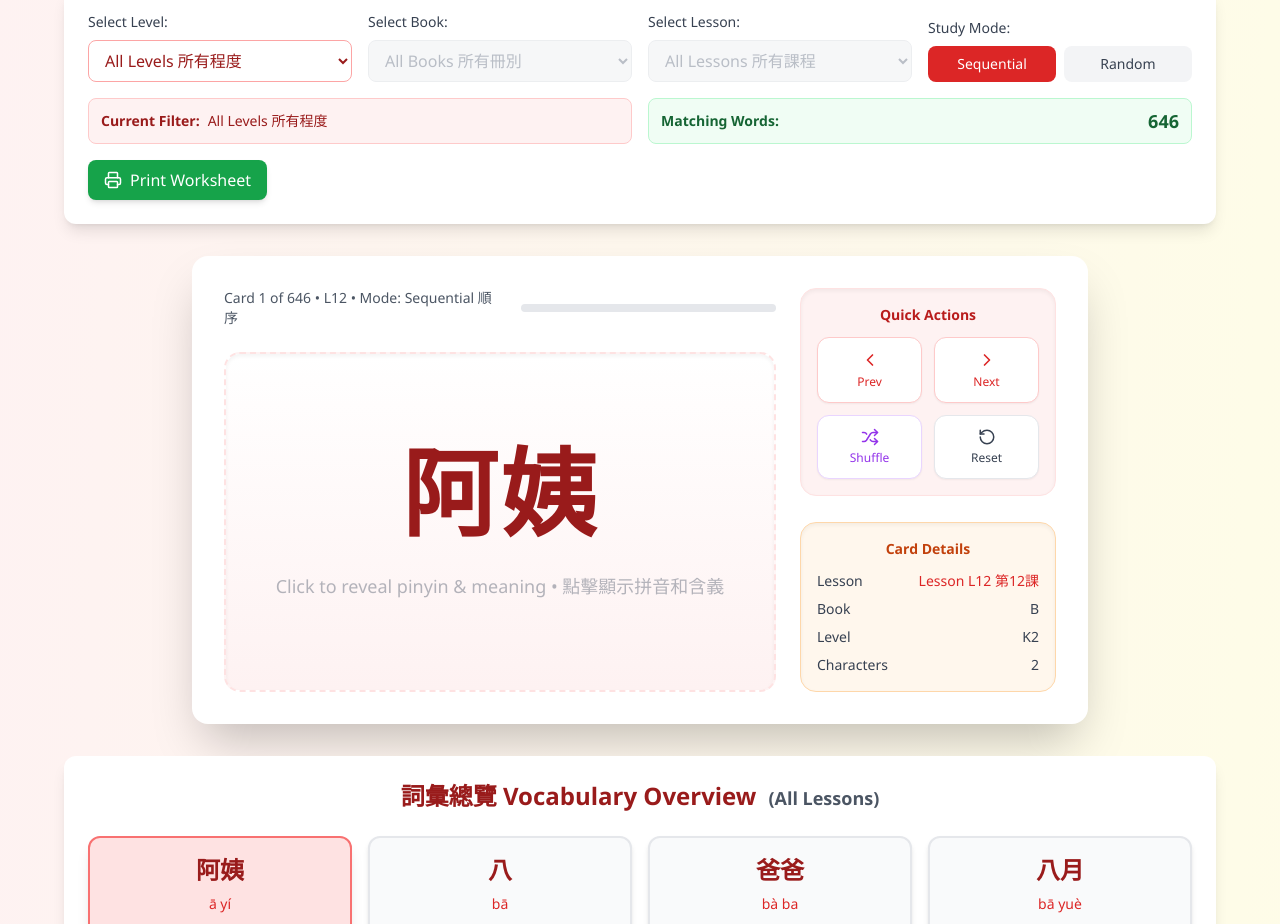
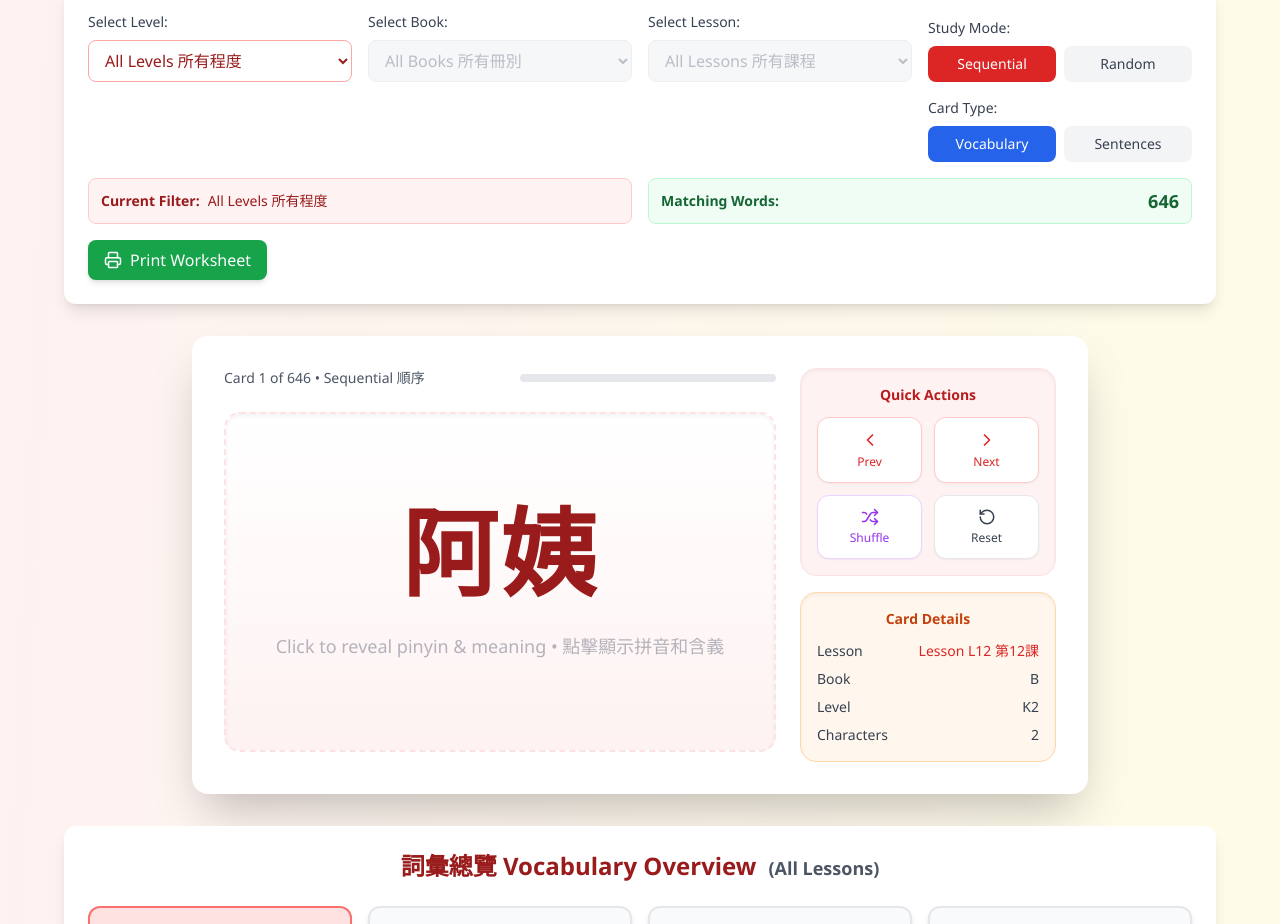
Before and after one commit to william10000/traditional-chinese-study, a React (Vite) app: page / in a window 1280 px wide. Shown: the part 200-1124 px from the top of the page. Built offline with nearby package versions, Linux system fonts and the light colour scheme.

Commit message:
sentence mode

```diff
--- a/src/components/ChineseLearningApp.tsx
+++ b/src/components/ChineseLearningApp.tsx
@@ -28,6 +28,108 @@ const formatLessonLabel = (lesson: string) => {
 
 /* Moved to ../data/vocabulary */
 
+const lessonRank = (lesson: string) => {
+  const l = lesson.trim();
+  const m = l.match(/^L(\d+)$/i);
+  if (m) return parseInt(m[1], 10);
+  const t = l.match(/^Test(\d+)$/i);
+  if (t) return 100 + parseInt(t[1], 10);
+  return Number.MAX_SAFE_INTEGER;
+};
+
+type SentenceCard = { characters: string; pinyin: string; english: string };
+
+const buildSentenceCards = (
+  available: typeof VOCABULARY,
+  desiredCount = 24
+): SentenceCard[] => {
+  if (!available.length) return [];
+
+  const byChars = new Map(available.map(w => [w.characters, w] as const));
+
+  const pick = <T,>(arr: T[]) => (arr.length ? arr[Math.floor(Math.random() * arr.length)] : undefined);
+
+  const fromChars = (chars: string[]) => chars.map(c => byChars.get(c)).filter(Boolean) as typeof available;
+
+  const subjects = fromChars([
+    '我','你','他','她','我們','你們','他們','媽媽','爸爸','老師','同學','小朋友','王','李大文','林東明','陳心美','張莉','方友朋'
+  ]);
+  const advs = fromChars(['很','也','都']);
+  const verbsTransitive = fromChars(['喜歡','吃','喝','看','買','要']);
+  const verbObjects = fromChars(['跑步','跳舞','聽音樂','看書','看電視','打球','游泳']);
+  const objects = fromChars([
+    '蘋果','麵包','牛奶','書','中文','巧克力','披薩','蛋糕','香蕉','水果','照片','手機','校車','學校','公園','超級市場','果汁','湯','糖果','魚','玉米','米','麵'
+  ]);
+  const adjectives = fromChars(['冷','熱','漂亮','高興','舒服','新']);
+  const timeWords = fromChars(['今天','明天','昨天','現在','週末']);
+  const places = fromChars(['學校','公園','家','外面','裡面','前面','後面','中間','房間','超級市場']);
+  const zai = byChars.get('在');
+  const ma = byChars.get('嗎');
+
+  const joinChars = (parts: typeof available) => parts.map(w => w.characters).join('');
+  const joinPinyin = (parts: typeof available) => parts.map(w => w.pinyin).join(' ');
+  const joinEnglish = (parts: typeof available) => parts.map(w => w.english).join(' ');
+
+  const cards: SentenceCard[] = [];
+  const max = Math.max(6, desiredCount);
+  let guard = 0;
+  while (cards.length < max && guard++ < max * 10) {
+    const templates: (() => SentenceCard | undefined)[] = [];
+
+    // Template A: S (+adv?) + Vt + O (+ 嗎)?
+    templates.push(() => {
+      const s = pick(subjects);
+      const v = pick(verbsTransitive);
+      const o = pick(objects);
+      if (!s || !v || !o) return undefined;
+      const maybeAdv = Math.random() < 0.4 ? pick(advs) : undefined;
+      const parts = [s, ...(maybeAdv ? [maybeAdv] : []), v, o];
+      const endQuestion = ma && Math.random() < 0.25;
+      const characters = joinChars(parts) + (endQuestion ? ma.characters + '？' : '。');
+      const pinyin = joinPinyin(parts) + (endQuestion ? ` ${ma.pinyin} ?` : ' .');
+      const english = joinEnglish(parts) + (endQuestion ? ' ?' : ' .');
+      return { characters, pinyin, english };
+    });
+
+    // Template B: S 很 + ADJ
+    templates.push(() => {
+      const s = pick(subjects);
+      const h = advs.find(a => a.characters === '很');
+      const adj = pick(adjectives);
+      if (!s || !h || !adj) return undefined;
+      const parts = [s, h, adj];
+      return {
+        characters: joinChars(parts) + '。',
+        pinyin: joinPinyin(parts) + ' .',
+        english: joinEnglish(parts) + ' .'
+      };
+    });
+
+    // Template C: (TIME?) S 在 PLACE + VO
+    templates.push(() => {
+      const t = Math.random() < 0.5 ? pick(timeWords) : undefined;
+      const s = pick(subjects);
+      const place = pick(places);
+      const vo = pick(verbObjects);
+      if (!s || !place || !vo || !zai) return undefined;
+      const parts = [...(t ? [t] : []), s, zai, place, vo];
+      return {
+        characters: joinChars(parts) + '。',
+        pinyin: joinPinyin(parts) + ' .',
+        english: joinEnglish(parts) + ' .'
+      };
+    });
+
+    const make = pick(templates)?.();
+    if (make) {
+      if (!cards.some(c => c.characters === make.characters)) {
+        cards.push(make);
+      }
+    }
+  }
+  return cards;
+};
+
 const ChineseLearningApp = () => {
   const [currentCardIndex, setCurrentCardIndex] = useState(0);
   const [showAnswer, setShowAnswer] = useState(false);
@@ -36,6 +138,7 @@ const ChineseLearningApp = () => {
   const [selectedBook, setSelectedBook] = useState<string>(ALL_OPTION);
   const [selectedLesson, setSelectedLesson] = useState<string>(ALL_OPTION);
   const [studyMode, setStudyMode] = useState<'sequential' | 'random'>('sequential');
+  const [cardType, setCardType] = useState<'word' | 'sentence'>('word');
   const [cardOrder, setCardOrder] = useState<number[]>([]);
   const [studyStats, setStudyStats] = useState<StudyStats>({ correct: 0, total: 0 });
 
@@ -111,6 +214,28 @@ const lessonOptions = useMemo(() => {
     });
   }, [selectedLevel, selectedBook, selectedLesson]);
 
+  const availableUpToLesson = useMemo(() => {
+    const base = VOCABULARY.filter(word => {
+      if (selectedLevel !== ALL_OPTION && word.level !== selectedLevel) return false;
+      if (selectedBook !== ALL_OPTION && word.book !== selectedBook) return false;
+      return true;
+    });
+    if (selectedLesson === ALL_OPTION) return base;
+    const cutoff = lessonRank(selectedLesson);
+    return base.filter(w => lessonRank(w.lesson) <= cutoff);
+  }, [selectedLevel, selectedBook, selectedLesson]);
+
+  const sentenceCards = useMemo(() => {
+    const desired = Math.min(48, Math.max(12, Math.floor(availableUpToLesson.length * 0.6)));
+    return buildSentenceCards(availableUpToLesson, desired);
+  }, [availableUpToLesson]);
+
+  const activeCards = useMemo(() => {
+    return cardType === 'word'
+      ? filteredVocabulary.map(w => ({ characters: w.characters, pinyin: w.pinyin, english: w.english }))
+      : sentenceCards;
+  }, [cardType, filteredVocabulary, sentenceCards]);
+
   useEffect(() => {
     setSelectedBook(ALL_OPTION);
     setSelectedLesson(ALL_OPTION);
@@ -142,9 +267,9 @@ const lessonOptions = useMemo(() => {
     return parts.join(' • ');
   }, [selectedLevel, selectedBook, selectedLesson, bookOptions.length, lessonOptions.length]);
 
-  // Initialize card order when vocabulary changes
+  // Initialize card order when active cards change
   useEffect(() => {
-    const indices = filteredVocabulary.map((_, index) => index);
+    const indices = activeCards.map((_, index) => index);
     if (studyMode === 'random') {
       setCardOrder(indices.sort(() => Math.random() - 0.5));
     } else {
@@ -152,11 +277,11 @@ const lessonOptions = useMemo(() => {
     }
     setCurrentCardIndex(0);
     setShowAnswer(false);
-  }, [filteredVocabulary, studyMode]);
+  }, [activeCards, studyMode]);
 
-  const hasCards = filteredVocabulary.length > 0 && cardOrder.length > 0;
+  const hasCards = activeCards.length > 0 && cardOrder.length > 0;
   const currentWordIndex = hasCards ? cardOrder[currentCardIndex] : 0;
-  const currentWord = hasCards ? filteredVocabulary[currentWordIndex] : undefined;
+  const currentItem = hasCards ? activeCards[currentWordIndex] : undefined;
 
   const nextCard = () => {
     if (!hasCards) {
@@ -418,9 +543,9 @@ const lessonOptions = useMemo(() => {
   };
 
   const playAudio = () => {
-    if (!currentWord) return;
+    if (!currentItem) return;
     try {
-      const utterance = new SpeechSynthesisUtterance(currentWord.characters);
+      const utterance = new SpeechSynthesisUtterance(currentItem.characters);
       utterance.lang = 'zh-TW';
       utterance.rate = 0.75; // 15% slower for elementary learners
       // Prefer zh-TW voice if available
@@ -557,6 +682,35 @@ const lessonOptions = useMemo(() => {
             </div>
           </div>
 
+          {/* Card Type */}
+          <div className="mt-4 grid grid-cols-1 md:grid-cols-4 gap-4 items-end">
+            <div className="space-y-2 md:col-start-4">
+              <label className="block text-sm font-medium text-gray-700">Card Type:</label>
+              <div className="flex gap-2">
+                <button
+                  onClick={() => setCardType('word')}
+                  className={`flex-1 px-3 py-2 rounded-lg text-sm transition-colors ${
+                    cardType === 'word'
+                      ? 'bg-blue-600 text-white'
+                      : 'bg-gray-100 text-gray-700 hover:bg-gray-200'
+                  }`}
+                >
+                  Vocabulary
+                </button>
+                <button
+                  onClick={() => setCardType('sentence')}
+                  className={`flex-1 px-3 py-2 rounded-lg text-sm transition-colors ${
+                    cardType === 'sentence'
+                      ? 'bg-blue-600 text-white'
+                      : 'bg-gray-100 text-gray-700 hover:bg-gray-200'
+                  }`}
+                >
+                  Sentences
+                </button>
+              </div>
+            </div>
+          </div>
+
           <div className="mt-4 grid grid-cols-1 md:grid-cols-2 gap-4 text-sm text-gray-600">
             <div
               className="flex items-center gap-2 bg-red-50 border border-red-200 text-red-800 px-3 py-2 rounded-lg"
@@ -608,7 +762,7 @@ const lessonOptions = useMemo(() => {
         )}
 
         {/* Flashcard */}
-        {currentWord && (
+        {currentItem && (
           <section
             className="bg-white rounded-2xl shadow-2xl px-4 py-6 sm:px-8 sm:py-8 max-w-4xl mx-auto mb-8"
             data-testid="flashcard-section"
@@ -618,14 +772,13 @@ const lessonOptions = useMemo(() => {
                 {/* Progress */}
                 <div className="flex flex-col sm:flex-row sm:items-center sm:justify-between gap-4">
                   <span className="text-sm text-gray-600 text-center sm:text-left">
-                    Card {currentCardIndex + 1} of {filteredVocabulary.length} • {currentWord.lesson} •
-                    Mode: {studyMode === 'random' ? 'Random 隨機' : 'Sequential 順序'}
+                    Card {currentCardIndex + 1} of {activeCards.length} • {studyMode === 'random' ? 'Random 隨機' : 'Sequential 順序'}
                   </span>
                   <div className="w-full sm:w-64">
                     <div className="h-2 bg-gray-200 rounded-full overflow-hidden">
                       <div
                         className="h-2 bg-gradient-to-r from-red-600 to-orange-500 rounded-full transition-all duration-500"
-                        style={{ width: `${((currentCardIndex + 1) / filteredVocabulary.length) * 100}%` }}
+                        style={{ width: `${((currentCardIndex + 1) / activeCards.length) * 100}%` }}
                       ></div>
                     </div>
                   </div>
@@ -643,7 +796,7 @@ const lessonOptions = useMemo(() => {
                   {!showAnswer ? (
                     <div className="space-y-6 sm:space-y-8">
                       <div className="text-7xl sm:text-8xl font-bold text-red-800 tracking-wide" data-testid="flashcard-character">
-                        {currentWord.characters}
+                        {currentItem.characters}
                       </div>
                       <p className="text-gray-500 text-base sm:text-lg flex flex-col sm:flex-row items-center justify-center gap-1 sm:gap-2 animate-pulse">
                         <span>Click to reveal pinyin & meaning • 點擊顯示拼音和含義</span>
@@ -652,13 +805,13 @@ const lessonOptions = useMemo(() => {
                   ) : (
                     <div className="space-y-5 sm:space-y-6">
                       <div className="text-7xl sm:text-8xl font-bold text-red-800 tracking-wide" data-testid="flashcard-character">
-                        {currentWord.characters}
+                        {currentItem.characters}
                       </div>
                       <div className="text-2xl sm:text-3xl text-red-600 font-medium tracking-wider">
-                        {currentWord.pinyin}
+                        {currentItem.pinyin}
                       </div>
                       <div className="text-3xl sm:text-4xl text-gray-800 font-semibold px-4 py-2 bg-yellow-100 rounded-lg inline-block">
-                        {currentWord.english}
+                        {currentItem.english}
                       </div>
                       <p className="text-gray-500 text-base sm:text-lg">
                         Click to hide answer • 點擊隱藏答案
@@ -696,7 +849,7 @@ const lessonOptions = useMemo(() => {
                       className="bg-white text-red-600 border border-red-200 px-5 py-3 rounded-xl hover:bg-red-100 transition-colors flex items-center justify-center gap-2 shadow-sm w-full"
                       aria-label="Back"
                       data-testid="back-button"
-                      disabled={filteredVocabulary.length <= 1}
+                      disabled={activeCards.length <= 1}
                     >
                       <ChevronLeft size={20} />
                       Back
@@ -706,7 +859,7 @@ const lessonOptions = useMemo(() => {
                       className="bg-green-600 text-white px-5 py-3 rounded-xl hover:bg-green-700 transition-colors flex items-center justify-center gap-2 shadow-lg w-full"
                       aria-label="Next"
                       data-testid="next-button"
-                      disabled={filteredVocabulary.length <= 1}
+                      disabled={activeCards.length <= 1}
                     >
                       <ChevronRight size={20} />
                       Next
@@ -763,7 +916,7 @@ const lessonOptions = useMemo(() => {
                     <button
                       onClick={prevCard}
                       className="flex flex-col items-center justify-center bg-white text-red-600 border border-red-200 rounded-xl py-3 px-2 hover:bg-red-100 transition-colors shadow-sm disabled:opacity-40 disabled:cursor-not-allowed"
-                      disabled={filteredVocabulary.length <= 1}
+                      disabled={activeCards.length <= 1}
                       aria-label="Previous card"
                     >
                       <ChevronLeft size={20} />
@@ -772,7 +925,7 @@ const lessonOptions = useMemo(() => {
                     <button
                       onClick={nextCard}
                       className="flex flex-col items-center justify-center bg-white text-red-600 border border-red-200 rounded-xl py-3 px-2 hover:bg-red-100 transition-colors shadow-sm disabled:opacity-40 disabled:cursor-not-allowed"
-                      disabled={filteredVocabulary.length <= 1}
+                      disabled={activeCards.length <= 1}
                       aria-label="Next card"
                     >
                       <ChevronRight size={20} />
@@ -800,24 +953,26 @@ const lessonOptions = useMemo(() => {
 
                 <div className="bg-orange-50 border border-orange-200 rounded-2xl p-4 space-y-3 shadow-inner">
                   <h4 className="text-sm font-semibold text-orange-700 text-center">Card Details</h4>
+                  {cardType === 'word' && filteredVocabulary[cardOrder[currentCardIndex]] && (
                     <div className="text-sm text-gray-700 space-y-2">
                       <div className="flex justify-between">
                         <span className="font-medium">Lesson</span>
-                      <span className="text-red-600">{formatLessonLabel(currentWord.lesson)}</span>
+                        <span className="text-red-600">{formatLessonLabel((filteredVocabulary[cardOrder[currentCardIndex]] as any)?.lesson)}</span>
                       </div>
                       <div className="flex justify-between">
                         <span className="font-medium">Book</span>
-                      <span>{currentWord.book}</span>
+                        <span>{(filteredVocabulary[cardOrder[currentCardIndex]] as any)?.book}</span>
                       </div>
                       <div className="flex justify-between">
                         <span className="font-medium">Level</span>
-                      <span>{currentWord.level}</span>
+                        <span>{(filteredVocabulary[cardOrder[currentCardIndex]] as any)?.level}</span>
                       </div>
                       <div className="flex justify-between">
                         <span className="font-medium">Characters</span>
-                      <span>{currentWord.characters.length}</span>
+                        <span>{(filteredVocabulary[cardOrder[currentCardIndex]] as any)?.characters.length}</span>
                       </div>
                     </div>
+                  )}
                 </div>
               </div>
               )}
```
Also changed, not shown: 1 other file (tests, documents, lock files or other folders). Lines whose indentation alone changed are shown as unchanged.
